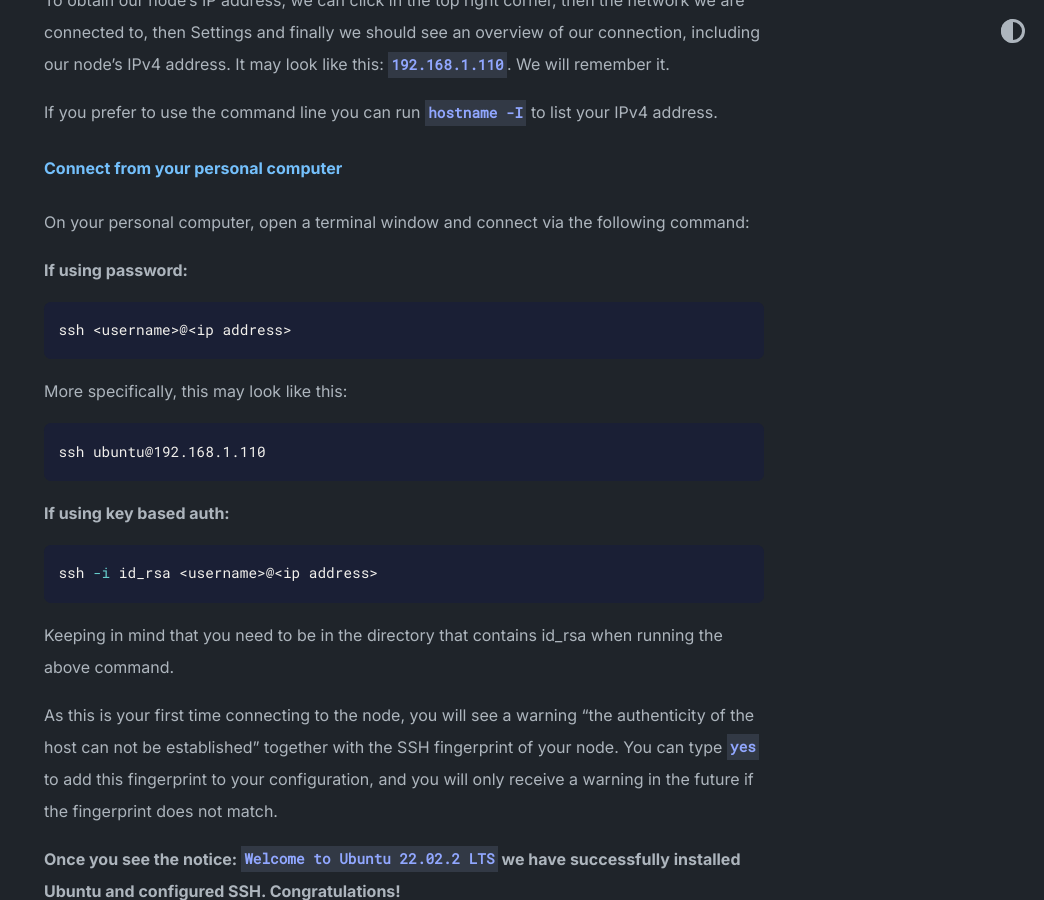
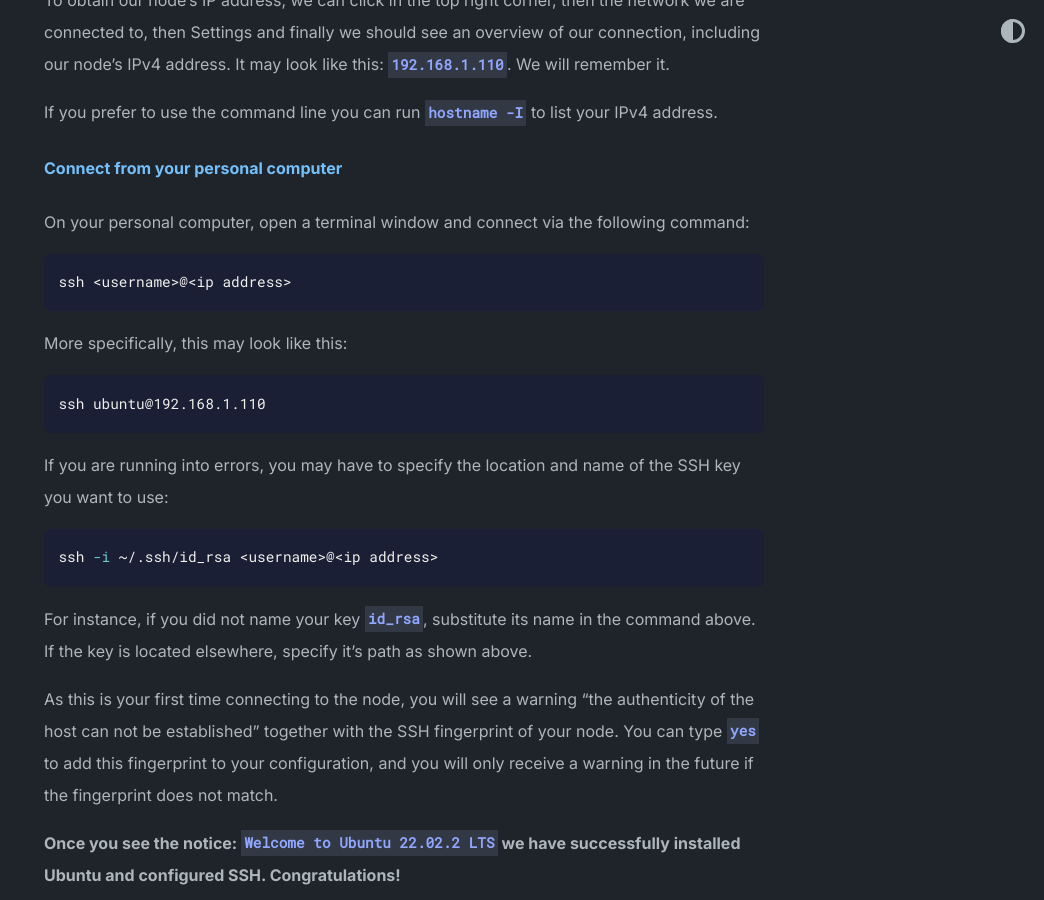
Before and after one commit to VancouverBitdevs/nodeacademy, a Jekyll site: the page built from _posts/2023-05-04-hardware.md, in a window 1280 px wide and 900 px high, scrolled down 4655 px. Shown: the whole window, without its empty margins (236-1280 px from the left). Built offline with Jekyll 4.4.1, drawn with Linux system fonts in a browser that asks for light colours; some of the changed text lies outside the part shown.

Commit message:
eric's edits to the guide

````diff
--- a/_posts/2023-05-04-hardware.md
+++ b/_posts/2023-05-04-hardware.md
@@ -129,8 +129,6 @@ If you prefer to use the command line you can run `hostname -I` to list your IPv
 
 On your personal computer, open a terminal window and connect via the following command:
 
-**If using password:**
-
 ```shell
 ssh <username>@<ip address>
 ```
@@ -141,12 +139,13 @@ More specifically, this may look like this:
 ssh ubuntu@192.168.1.110
 ```
 
-**If using key based auth:**
+If you are running into errors, you may have to specify the location and name of the SSH key you want to use:
 
 ```shell
-ssh -i id_rsa <username>@<ip address>
+ssh -i ~/.ssh/id_rsa <username>@<ip address>
 ```
-Keeping in mind that you need to be in the directory that contains id_rsa when running the above command.
+
+For instance, if you did not name your key `id_rsa`, substitute its name in the command above. If the key is located elsewhere, specify it's path as shown above.
 
 
 As this is your first time connecting to the node, you will see a warning "the authenticity of the host can not be established" together with the SSH fingerprint of your node. You can type `yes` to add this fingerprint to your configuration, and you will only receive a warning in the future if the fingerprint does not match.
````
Also changed, not shown: other parts of _posts/2023-05-04-hardware.md (+1 -1 lines).
